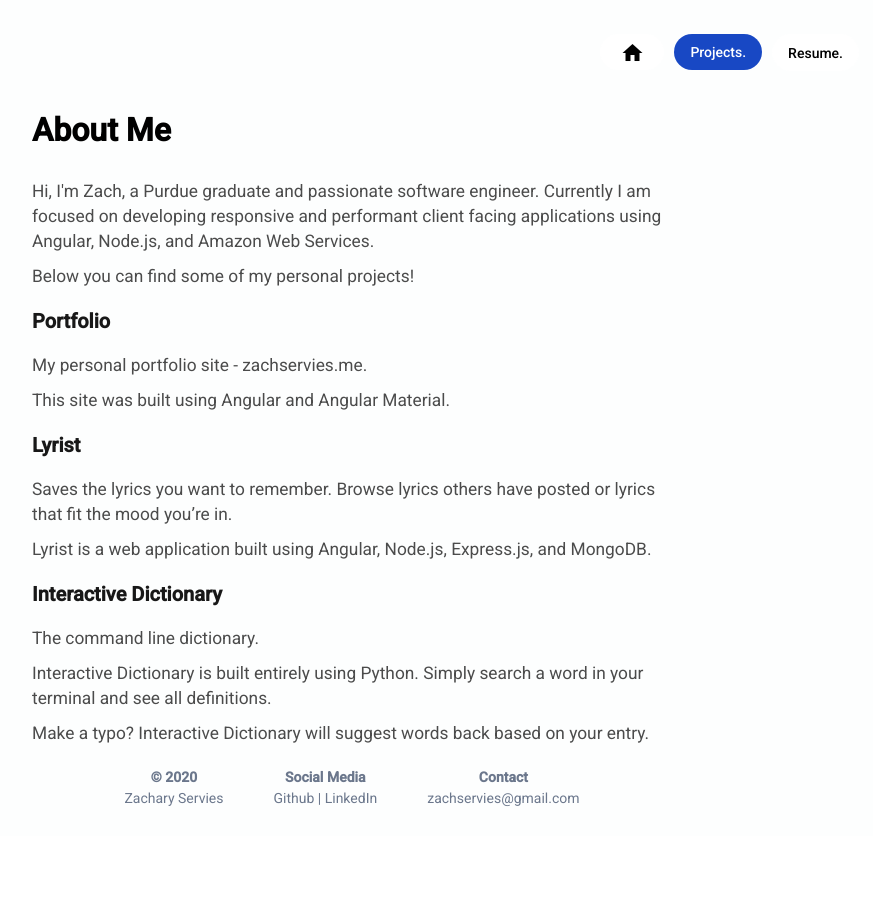
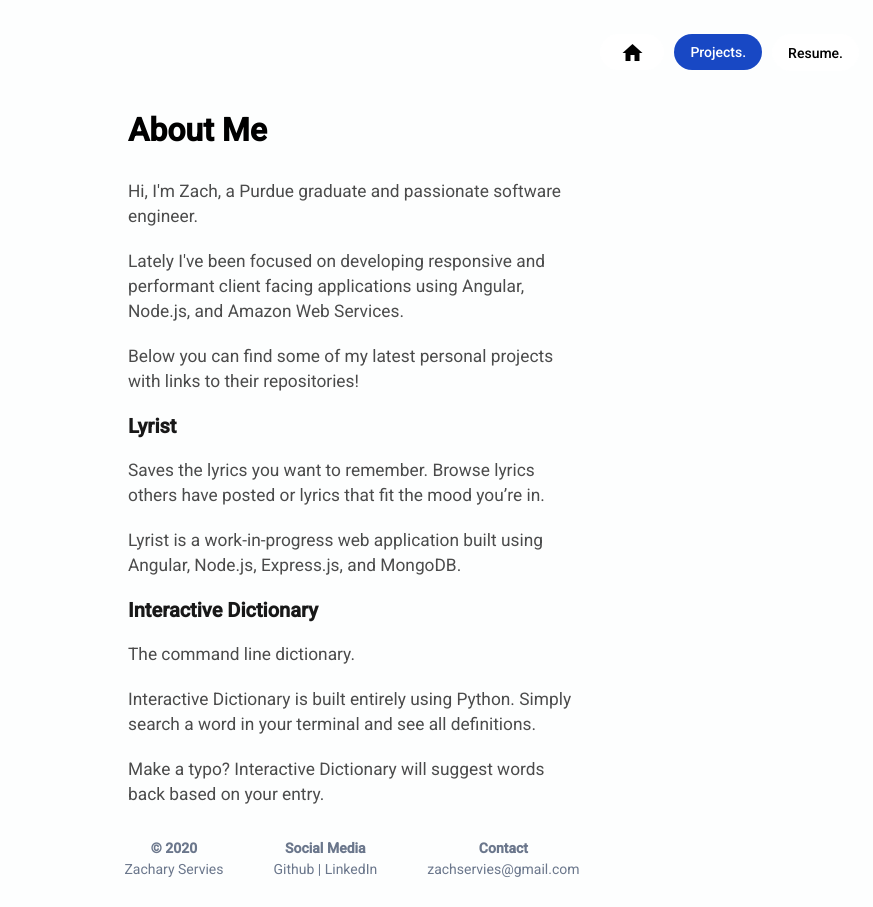
Before and after one commit to zservies/portfolio, an Angular app: page /about in a window 1280 px wide. Shown: the whole page, without its empty margins (288-1161 px from the left). Before the commit the page ends 836 px from the top, so only its background shows below. Built offline with nearby package versions, Linux system fonts and the light colour scheme.

Commit message:
Tweaked about page. Fixed bug with resume button.

```diff
--- a/src/app/about/about.component.html
+++ b/src/app/about/about.component.html
@@ -1,24 +1,16 @@
 <div class="about-wrapper">
   <div class="content-container">
     <h1 class="about">About Me</h1>
-    <p>Hi, I'm Zach, a Purdue graduate and passionate software engineer. Currently I am focused on developing responsive and performant client facing applications using Angular, Node.js, and Amazon Web Services.</p>
-    <p>Below you can find some of my personal projects!</p>
-    <div>
-      <h3 class="sub-header"><a href="https://github.com/zservies/lyrist" target="_blank">Portfolio</a></h3>
-      <p>
-        My personal portfolio site - zachservies.me.
-      </p>
-      <p>
-        This site was built using Angular and Angular Material.
-      </p>
-    </div>
+    <p>Hi, I'm Zach, a Purdue graduate and passionate software engineer. </p>
+    <p>Lately I've been focused on developing responsive and performant client facing applications using Angular, Node.js, and Amazon Web Services.</p>
+    <p>Below you can find some of my latest personal projects with links to their repositories!</p>
     <div>
       <h3 class="sub-header"><a href="https://github.com/zservies/lyrist" target="_blank">Lyrist</a></h3>
       <p>
         Saves the lyrics you want to remember. Browse lyrics others have posted or lyrics that fit the mood you’re in.
       </p>
       <p>
-        Lyrist is a web application built using Angular, Node.js, Express.js, and MongoDB.
+        Lyrist is a work-in-progress web application built using Angular, Node.js, Express.js, and MongoDB.
       </p>
     </div>
     <div>
--- a/src/app/about/about.component.scss
+++ b/src/app/about/about.component.scss
@@ -6,7 +6,7 @@
   width: 100%;
 }
 .content-container {
-  width: 50%;
+  width: 35%;
   height: 95%;
 }
 .about {
@@ -21,7 +21,9 @@ p {
   opacity: 0.7;
   line-height: 25px;
   font-size: 13pt;
-  margin: 10px 0;
+  margin: 20px 0;
+  -webkit-animation: fade-description 1s;
+  animation: fade-description 1s;
 }
 a {
   text-decoration: none;
@@ -30,3 +32,18 @@ a {
 a:hover {
   color: #6b778c;
 }
+
+h1, h3 {
+  -webkit-animation: fade-name 1s;
+  animation: fade-name 1s;
+}
+
+@keyframes fade-description {
+  from {opacity: 0;}
+  to {opacity: 0.7;}
+}
+
+@keyframes fade-name {
+  from {opacity: 0;}
+  to {opacity: 1;}
+}
--- a/src/app/landing-page/landing-page.component.html
+++ b/src/app/landing-page/landing-page.component.html
@@ -1,5 +1,4 @@
 <div class="wrapper">
-  <i class="material-icons back-arrow" (click)="carouselNav('back')">arrow_back</i>
   <div class="content">
     <div class="description" *ngIf="carouselCount===1 || carouselCount ===5">
       Hi, I'm
@@ -7,21 +6,22 @@
     <div class="name">
       <h1 class="name" *ngIf="carouselCount===1 || carouselCount===5">Zachary</h1>
       <h1 class="name" *ngIf="carouselCount===1 || carouselCount===5">Servies</h1>
-      <h1 class="name" *ngIf="carouselCount===2">Software</h1>
+      <!-- <h1 class="name" *ngIf="carouselCount===2">Software</h1>
       <h1 class="name" *ngIf="carouselCount===2">Engineer</h1>
       <h1 class="name" *ngIf="carouselCount===3">Purdue</h1>
       <h1 class="name" *ngIf="carouselCount===3">Graduate</h1>
       <h1 class="name" *ngIf="carouselCount===4">Pop Punk</h1>
-      <h1 class="name" *ngIf="carouselCount===4">Enthusiast</h1>
+      <h1 class="name" *ngIf="carouselCount===4">Enthusiast</h1> -->
     </div>
     <div>
       <h4 class="description" *ngIf="carouselCount===1 ">Software Engineer</h4>
       <h4 class="description" *ngIf="carouselCount===1 || carouselCount===2">Purdue Graduate</h4>
+      <h4 class="description" *ngIf="carouselCount===1 || carouselCount===3">Car/Motorcycle Geek</h4>
+      <h4 class="description" *ngIf="carouselCount===1 || carouselCount===3">Avid Learner</h4>
       <h4 class="description" *ngIf="carouselCount===1 || carouselCount===3">Pop Punk Enthusiast</h4>
       <h4 class="description" *ngIf="carouselCount===4">Zachary Servies</h4>
     </div>
     <div class="nav-arrows">
     </div>
   </div>
-  <i class="material-icons forward-arrow" (click)="carouselNav('next')">arrow_forward</i>
 </div>
--- a/src/app/nav-header/nav-header.component.html
+++ b/src/app/nav-header/nav-header.component.html
@@ -5,8 +5,8 @@
         <i class="material-icons">home</i>
       </button>
       <button mat-flat-button [ngClass] = "{'selected-nav': (buttonToggled.about.isToggled)}" (click) = "toggleNav('about')">Projects.</button>
-      <button mat-flat-button [ngClass] = "{'selected-nav': (buttonToggled.resume.isToggled)}" (click) = "toggleNav('resume')">
-        <a [ngClass] = "{'selected-nav': (buttonToggled.resume.isToggled)}" target="_blank" href="../../assets/ZacharyServies_Resume.pdf">Resume.</a>
+      <button mat-flat-button (click) = "toggleNav('resume')">
+        <a target="_blank" href="../../assets/ZacharyServies_Resume.pdf">Resume.</a>
       </button>
     </div>
   </div>
--- a/src/app/nav-header/nav-header.component.scss
+++ b/src/app/nav-header/nav-header.component.scss
@@ -14,9 +14,12 @@ button {
   color: black;
 }
 
-button:hover, a:hover, .selected-nav {
+button:hover, .selected-nav {
   background-color: #1848c4;
   color: white;
+  a {
+    color: white;
+  }
 }
 .nav-button-wrapper {
   text-align: right;
```
